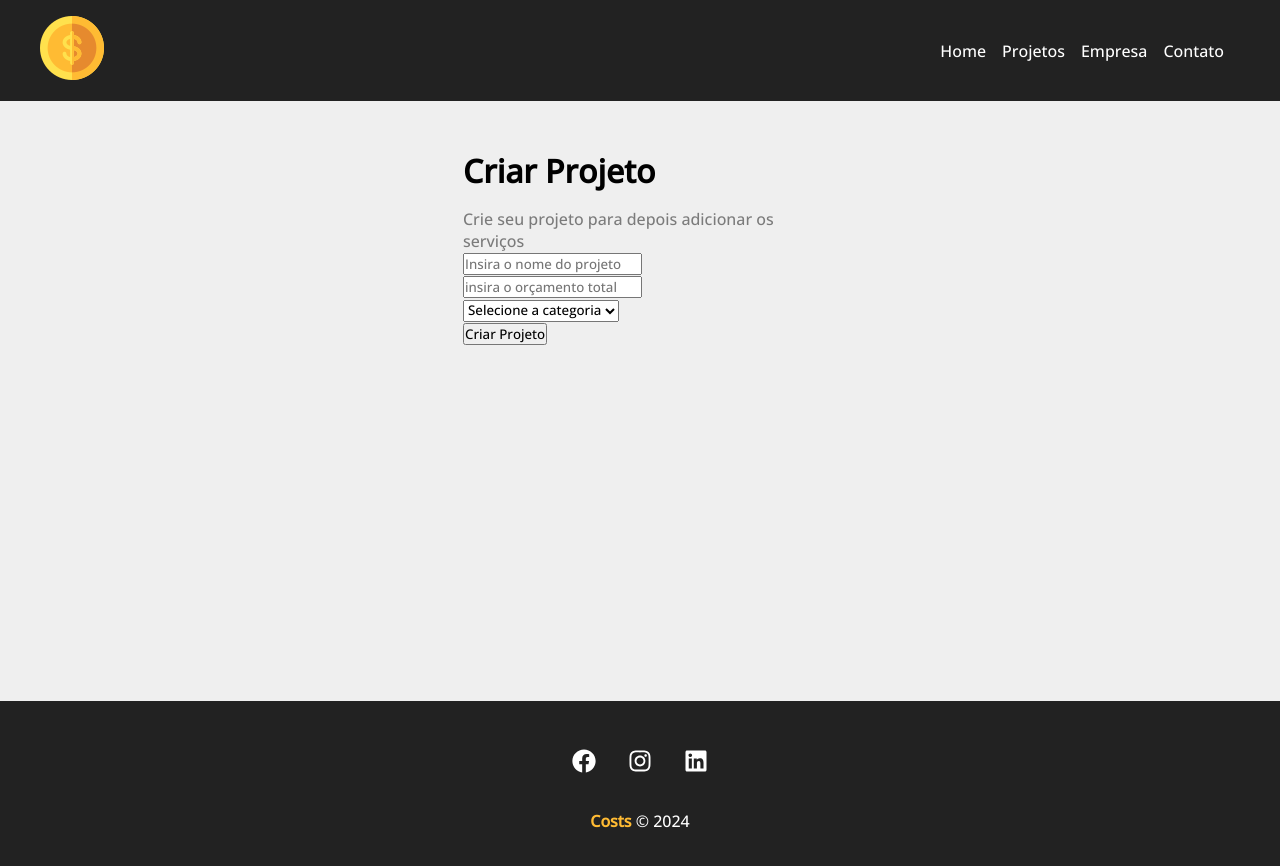
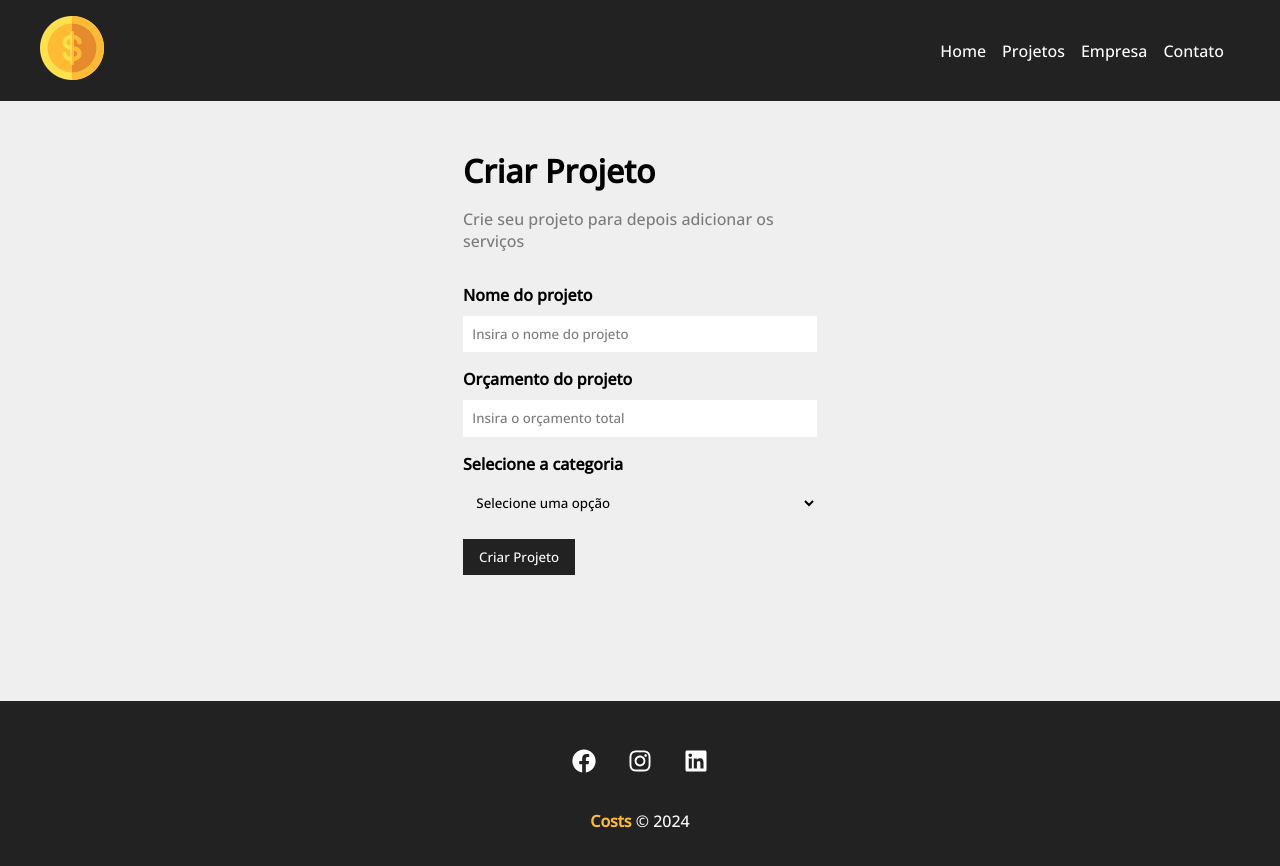
Before and after one commit to Victor87dev/projeto-planner, a React (Vite) app in the folder projeto-costs/: page /newproject in a window 1280 px wide. Shown: the top 866 px of the page. Built offline with nearby package versions, Linux system fonts and the light colour scheme.

Commit message:
perf: desenvolvendo page NewProject, criando componente de formulario, componente de input, componente de select e componente de button

```diff
--- /dev/null
+++ b/projeto-costs/src/components/form/Input.jsx
@@ -0,0 +1,12 @@
+import styles from "./Input.module.css"
+
+const Input = ({ type, text, name, placeholder, handleOnChange, value })=>{
+  return(
+    <div className={styles.form_control}>
+        <label htmlFor={name}>{text}</label>
+        <input type={type} name={name} id={name} placeholder={placeholder} onChange={handleOnChange} value={value}/>
+    </div>
+  )
+}
+
+export default Input
--- /dev/null
+++ b/projeto-costs/src/components/form/Input.module.css
@@ -0,0 +1,20 @@
+.form_control{
+    display: flex;
+    flex-direction: column;
+    margin-bottom: 1em;
+}
+
+.form_control label{
+    margin-bottom: .6em;
+    font-weight: bold;
+}
+
+.form_control input{
+    padding: .7em;
+    border-radius: 0;
+    border: none;
+}
+
+.form_control input::placeholder{
+    color: #7b7b7b;
+}
--- /dev/null
+++ b/projeto-costs/src/components/form/Select.jsx
@@ -0,0 +1,14 @@
+import styles from "./Select.module.css"
+
+const Select = ({ text, name, options, handleOnChange, value })=>{
+  return(
+    <div className={styles.form_control}>
+        <label htmlFor={name}>{text}</label>
+        <select name={name} id={name}>
+            <option>Selecione uma opção</option>
+        </select>
+    </div>
+  )
+}
+
+export default Select
--- /dev/null
+++ b/projeto-costs/src/components/form/Select.module.css
@@ -0,0 +1,16 @@
+.form_control{
+    display: flex;
+    flex-direction: column;
+    margin-bottom: 1em;
+}
+
+.form_control label{
+    margin-bottom: .6em;
+    font-weight: bold;
+}
+
+.form_control select{
+    padding: .7em;
+    border-radius: 0;
+    border: none;
+}
--- /dev/null
+++ b/projeto-costs/src/components/form/SubmitButton.jsx
@@ -0,0 +1,11 @@
+import styles from "./SubmitButton.module.css"
+
+const SubmitButton = ({ text })=>{
+  return(
+    <div>
+        <button className={styles.btn}>{text}</button>
+    </div>
+  )
+}
+
+export default SubmitButton
--- /dev/null
+++ b/projeto-costs/src/components/form/SubmitButton.module.css
@@ -0,0 +1,13 @@
+.btn{
+    background-color: #222;
+    color: #fff;
+    padding: 0.7em 1.2em;
+    text-decoration: none;
+    transition: .5s;
+    cursor: pointer;
+    border: none;
+}
+
+.btn:hover{
+    color: #ffbb33;
+}
--- a/projeto-costs/src/components/pages/NewProject.jsx
+++ b/projeto-costs/src/components/pages/NewProject.jsx
@@ -8,7 +8,7 @@
         <div className={styles.newproject_container}>
             <h1>Criar Projeto</h1>
             <p>Crie seu projeto para depois adicionar os serviços</p>
-            <ProjectForm />
+            <ProjectForm btnText="Criar Projeto"/>
         </div>
     )
 }
--- a/projeto-costs/src/components/project/ProjectForm.jsx
+++ b/projeto-costs/src/components/project/ProjectForm.jsx
@@ -1,24 +1,15 @@
+import styles from "./ProjectForm.module.css"
+import Input from "../form/Input"
+import Select from "../form/Select"
+import SubmitButton from "../form/SubmitButton"
 
-
-const ProjectForm = ()=>{
+const ProjectForm = ({ btnText })=>{
   return(
-    <form>
-        <div>
-          <input type="text" placeholder="Insira o nome do projeto" />
-        </div>
-        <div>
-          <input type="number" placeholder="insira o orçamento total" />
-        </div>
-        <div>
-          <select name="category_id">
-            <option disabled selected>
-                Selecione a categoria
-            </option>
-          </select>
-        </div>
-        <div>
-            <input type="submit" value="Criar Projeto"/>
-        </div>
+    <form className={styles.form}>
+        <Input type="text" text="Nome do projeto" name="name" placeholder="Insira o nome do projeto"/>
+        <Input type="number" text="Orçamento do projeto" name="budget" placeholder="Insira o orçamento total"/>
+        <Select name="category_id" text="Selecione a categoria"/>
+        <SubmitButton text={btnText}/>
     </form>
   )
 }
--- /dev/null
+++ b/projeto-costs/src/components/project/ProjectForm.module.css
@@ -0,0 +1,4 @@
+.form {
+    width: 100%;
+    margin: 2em 0;
+}
```
